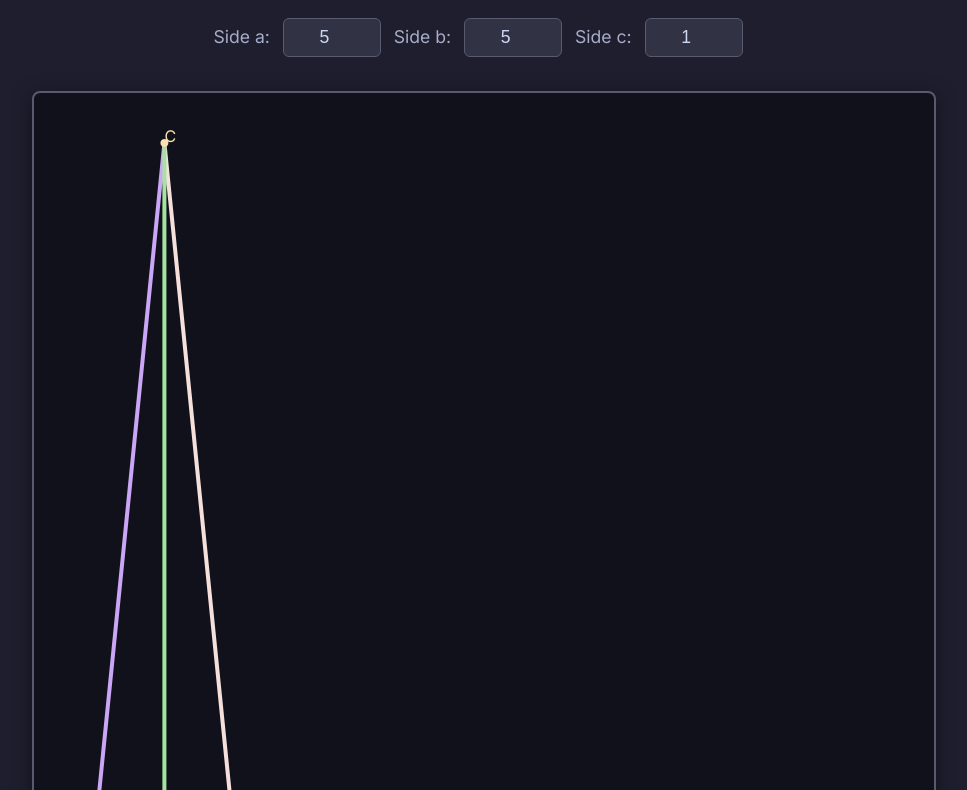
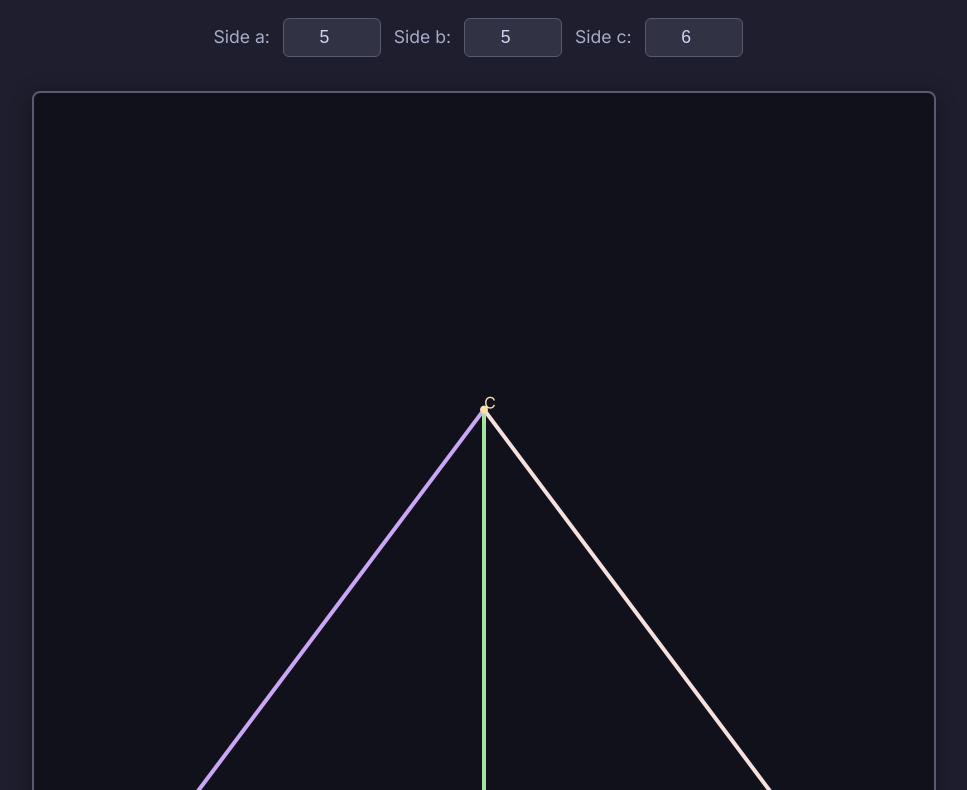
Before and after one commit to yu1n54n17y/Right-Angle-Triangle-Splitter, a plain HTML site: page index.html in a window 1280 px wide. Shown: the part 108-898 px from the top of the page, without its empty margins (158-1125 px from the left). Drawn offline with Linux system fonts and the light colour scheme.

Commit message:
Update index.html

```diff
--- a/index.html
+++ b/index.html
@@ -72,7 +72,7 @@
     <p>
         Side a: <input type="number" id="sideA" value="5" oninput="queueTriangleAnimation()">
         Side b: <input type="number" id="sideB" value="5" oninput="queueTriangleAnimation()">
-        Side c: <input type="number" id="sideC" value="1" oninput="queueTriangleAnimation()">
+        Side c: <input type="number" id="sideC" value="6" oninput="queueTriangleAnimation()">
     </p>
     <div style="position: relative; width: 900px; height: 900px;">
         <canvas id="canvas" width="1800" height="1800"></canvas>
```
